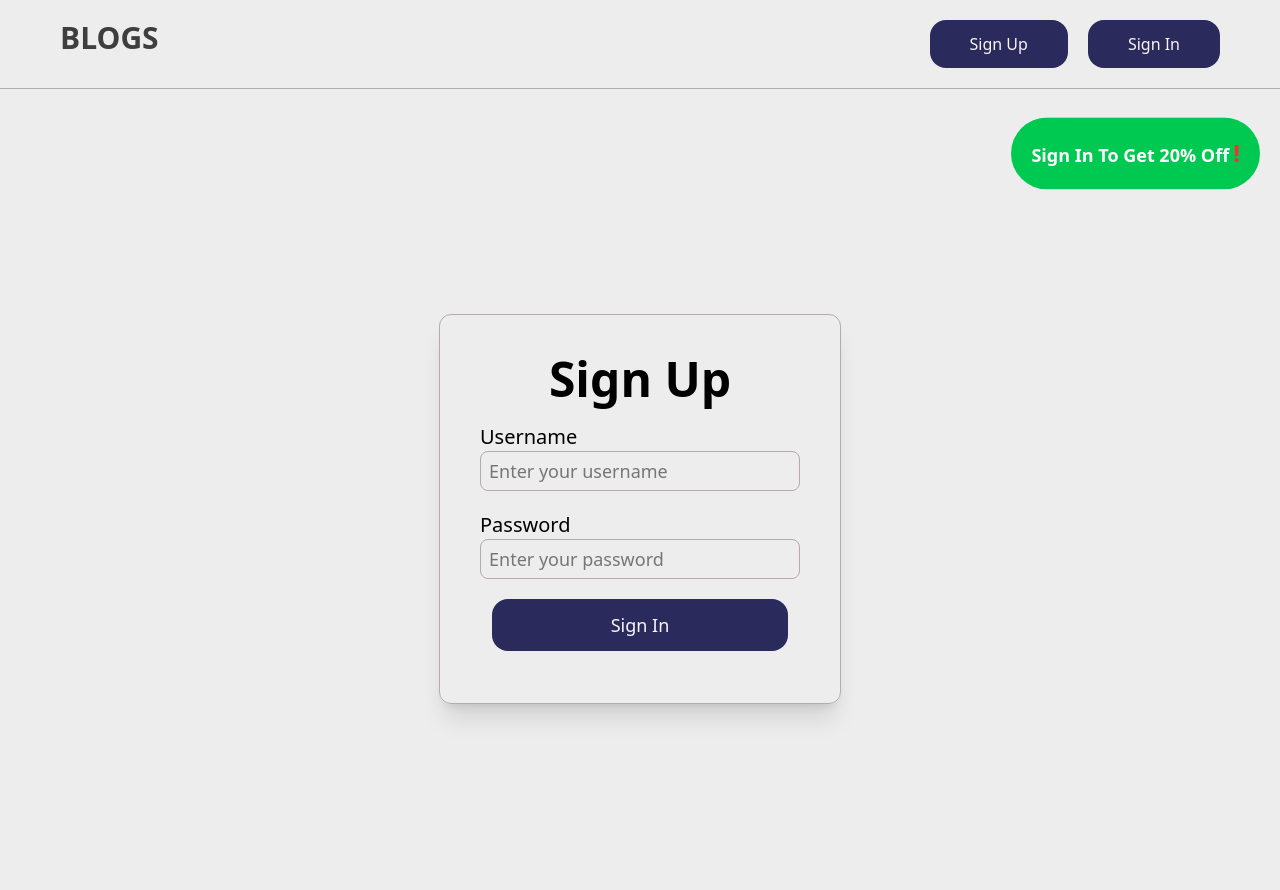
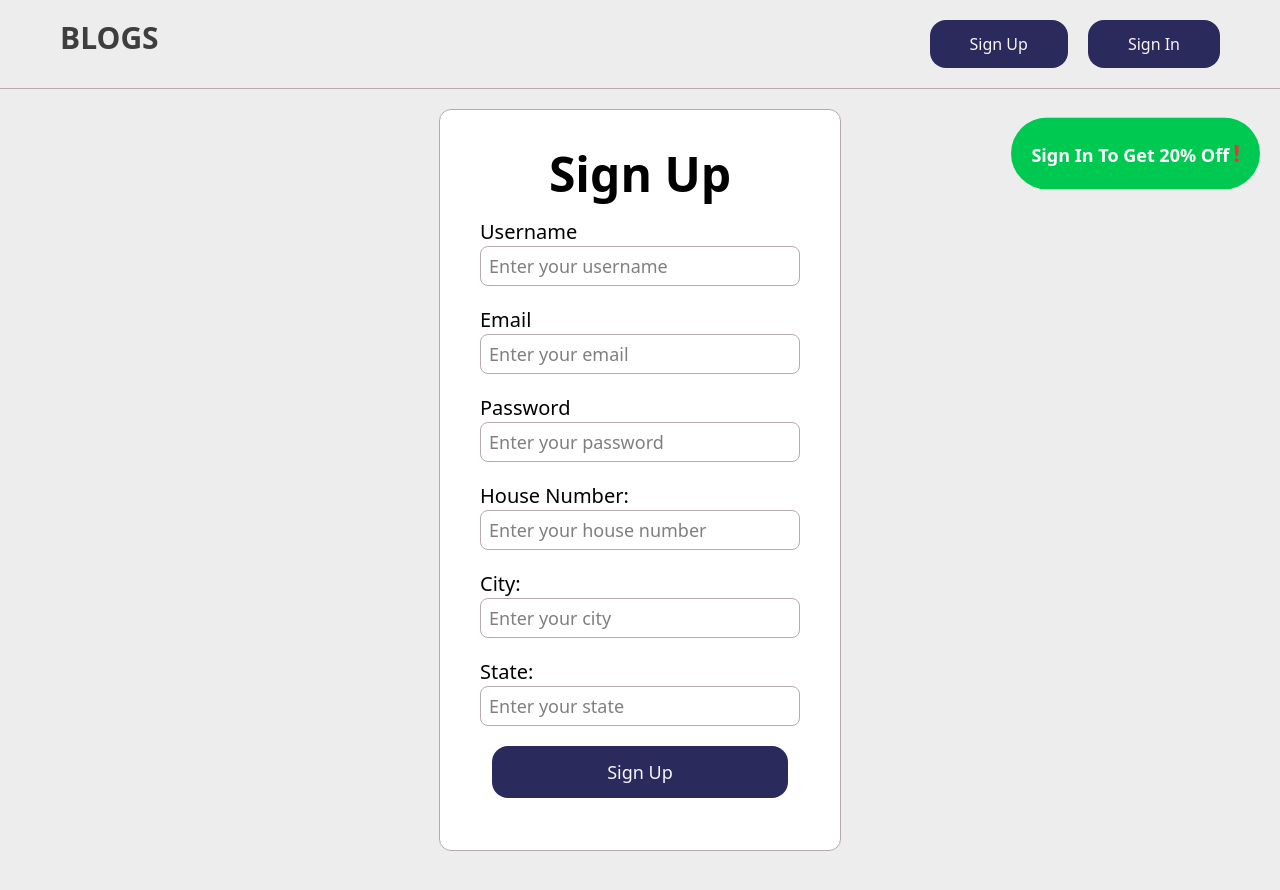
Before and after one commit to Bhumesh01/NextJS, a Next.js app: page /signup in a window 1280 px wide. Shown: the top 890 px of the page. After the commit the page ends 851 px from the top, so only its background shows below. Built offline with nearby package versions, Linux system fonts and the light colour scheme.

Commit message:
Created signin and signup endpoints

```diff
--- /dev/null
+++ b/app/api/v1/signin/route.ts
@@ -0,0 +1,26 @@
+import { NextRequest, NextResponse } from "next/server"
+interface Details{
+  name: string,
+  password: string,
+  email: string
+}
+export async function POST(req:NextRequest){
+  const body:Details = await req.json();
+  if (
+  !body.name ||
+  !body.email ||
+  !body.password
+) {
+  return NextResponse.json(
+    { error: "Invalid input" },
+    { status: 400 }
+  );
+}
+
+  return NextResponse.json({
+    message: "Successfully Signed In",
+    name: body.name,
+    password: body.password,
+    email: body.email
+  }, {status: 200})
+}
--- /dev/null
+++ b/app/api/v1/signup/route.ts
@@ -0,0 +1,38 @@
+import { NextRequest, NextResponse } from "next/server"
+interface Details{
+  name: string,
+  password: string,
+  email: string,
+  address:{
+    city: string,
+    state: string,
+    houseNumber: number
+  }
+}
+export async function POST(req:NextRequest){
+  const body:Details = await req.json();
+  if (
+  !body.name ||
+  !body.email ||
+  !body.password ||
+  !body.address?.city ||
+  !body.address?.state
+) {
+  return NextResponse.json(
+    { error: "Invalid input" },
+    { status: 400 }
+  );
+}
+
+  return NextResponse.json({
+    message: "Successfully Signed Up",
+    name: body.name,
+    password: body.password,
+    email: body.email,
+    address:{
+      city: body.address.city,
+      state: body.address.state,
+      houseNumber: body.address.houseNumber
+    }
+  }, {status: 200})
+}
--- a/app/api/v1/user/details/route.ts
+++ b/app/api/v1/user/details/route.ts
@@ -3,6 +3,7 @@ import { NextResponse } from "next/server";
 export async function GET(){
     return NextResponse.json({
   "name": "Harkirat",
+  "password": "1234@Harkirat",
   "email": "harkirat@gmail.com",
   "address": {
     "city": "Delhi",
--- a/app/components/SignIn.tsx
+++ b/app/components/SignIn.tsx
@@ -1,12 +1,48 @@
+"use client"
+import axios from "axios"
+import { useRouter } from "next/navigation";
+import {useRef, useState, forwardRef} from "react"
 export function SignInComponent() {
+  const router = useRouter();
+  const [message, setMessage] = useState<string>("");
+  const usernameRef = useRef<HTMLInputElement>(null);
+  const emailRef = useRef<HTMLInputElement>(null);
+  const passwordRef = useRef<HTMLInputElement>(null);
+  async function Submit(){
+    const username = usernameRef.current?.value;
+    const email = emailRef.current?.value;
+    const password = passwordRef.current?.value;
+    if(!username || !email || !password){
+      setMessage("Please Fill all the details!");
+      return;
+    }
+    try{
+      const response = await axios.post("http://localhost:3000/api/v1/signin",
+        {
+          name: username,
+          email: email,
+          password: password
+        });
+      if(response.status == 200){
+        setMessage(response.data.message);
+        router.push("/blogs");
+        return;
+      }
+    }
+    catch(err){
+      setMessage("Error while signing in");
+    }
+  }
   return (
-    <div className="flex justify-center items-center h-screen">
+    <div className="flex justify-center items-center h-full flex-col">
+      {message&&(<div className="relative shadow shadow-blue-500 mb-5 text-white font-semibold text-xl bg-blue-950 w-fit p-5 rounded-2xl h-fit">{message}</div>)}
       <div className="bg-white border border-borderColor w-fit rounded-xl p-10 text-lg">
         <h1 className="text-5xl text-center font-extrabold">Sign In</h1>
-        <LabelledInput label="Username" type="text" placeholder="Enter your username"></LabelledInput>
-        <LabelledInput label="Password" type="password" placeholder="Enter your password"></LabelledInput>
+        <LabelledInput ref={usernameRef} label="Username" type="text" placeholder="Enter your username"></LabelledInput>
+        <LabelledInput ref={emailRef} label="Email" type="text" placeholder="Enter your email"></LabelledInput>
+        <LabelledInput ref={passwordRef} label="Password" type="password" placeholder="Enter your password"></LabelledInput>
         <div className="text-center m-3">
-          <button className="bg-bgButton text-textButton rounded-2xl p-3 font-medium w-full  hover:bg-hoverbutton active:bg-hoverbutton">Sign In</button>
+          <button className="bg-bgButton text-textButton rounded-2xl p-3 font-medium w-full  hover:bg-hoverbutton active:bg-hoverbutton" onClick={Submit}>Sign In</button>
         </div>
       </div>
     </div>
@@ -18,11 +54,11 @@ interface LabelledInputType{
     type?: string
 }
 
-function LabelledInput(props:LabelledInputType){
+const LabelledInput = forwardRef<HTMLInputElement, LabelledInputType>(({label, placeholder, type="text"}, ref)=>{
     return(
         <div className="mt-5 mb-5">
-          <h3 className="text-xl font-medium">{props.label}</h3>
-          <input className="p-2 border border-borderColor rounded-lg w-xs h-10" placeholder={props.placeholder} type={props.type} ></input>
+          <h3 className="text-xl font-medium">{label}</h3>
+          <input ref={ref} className="p-2 border border-borderColor rounded-lg w-xs h-10" placeholder={placeholder} type={type} ></input>
         </div>
     )
-}
+});
--- a/app/components/SignUp.tsx
+++ b/app/components/SignUp.tsx
@@ -1,20 +1,78 @@
+"use client"
+import axios from "axios"
+import { useRouter } from "next/navigation";
+import {useRef, useState, forwardRef} from "react"
 export function SignUpComponent() {
+  const router = useRouter();
+  const [message, setMessage] = useState<string>("");
+  const usernameRef = useRef<HTMLInputElement>(null);
+  const emailRef = useRef<HTMLInputElement>(null);
+  const passwordRef = useRef<HTMLInputElement>(null);
+  const houseNumberRef = useRef<HTMLInputElement>(null);
+  const cityRef = useRef<HTMLInputElement>(null);
+  const stateRef = useRef<HTMLInputElement>(null);
+  async function Submit(){
+    const username = usernameRef.current?.value;
+    const email = emailRef.current?.value;
+    const password = passwordRef.current?.value;
+    const houseNumber = houseNumberRef.current?.value;
+    const city = cityRef.current?.value;
+    const state = stateRef.current?.value;
+    if(!username || !email || !password || !city || !state || !houseNumber){
+      setMessage("Please Fill all the details!");
+      return;
+    }
+    try{
+      const response = await axios.post("http://localhost:3000/api/v1/signup",
+        {
+          name: username,
+          email: email,
+          password: password,
+          address:{
+            city: city,
+            state: state,
+            houseNumber: Number(houseNumber)
+          }
+        });
+      if(response.status == 200){
+        setMessage(response.data.message);
+        router.push("/signin");
+        return;
+      }
+    }
+    catch(err){
+      setMessage("Error while signing up");
+    }
+  }
   return (
-    <div className="flex justify-center items-center h-screen">
-      <div className="border border-borderColor w-fit rounded-xl p-10 text-lg shadow-xl">
+    <div className="flex justify-center items-center h-full flex-col">
+      {message&&(<div className="relative shadow shadow-blue-500 mb-5 text-white font-semibold text-xl bg-blue-950 w-fit p-5 rounded-2xl h-fit">{message}</div>)}
+      <div className="bg-white border border-borderColor w-fit rounded-xl p-10 text-lg">
         <h1 className="text-5xl text-center font-extrabold">Sign Up</h1>
-        <div className="mt-5 mb-5">
-          <h3 className="text-xl font-medium">Username</h3>
-          <input className="p-2 border border-borderColor rounded-lg w-xs h-10" type="text" placeholder="Enter your username"></input>
-        </div>
-        <div className="mt-5 mb-5">
-          <h3 className="text-xl font-medium">Password</h3>
-          <input className="p-2 border border-borderColor rounded-lg w-xs h-10" type="password" placeholder="Enter your password"></input>
-        </div>
+        <LabelledInput ref={usernameRef} label="Username" type="text" placeholder="Enter your username"></LabelledInput>
+        <LabelledInput ref={emailRef} label="Email" type="text" placeholder="Enter your email"></LabelledInput>
+        <LabelledInput ref={passwordRef} label="Password" type="password" placeholder="Enter your password"></LabelledInput>
+        <LabelledInput ref={houseNumberRef} label="House Number:" type="text" placeholder="Enter your house number"></LabelledInput>
+        <LabelledInput ref={cityRef} label="City:" type="text" placeholder="Enter your city"></LabelledInput>
+        <LabelledInput ref={stateRef} label="State:" type="text" placeholder="Enter your state"></LabelledInput>
         <div className="text-center m-3">
-          <button className="bg-bgButton text-textButton rounded-2xl p-3 font-medium w-full hover:bg-hoverbutton active:bg-hoverbutton">Sign In</button>
+          <button className="bg-bgButton text-textButton rounded-2xl p-3 font-medium w-full  hover:bg-hoverbutton active:bg-hoverbutton" onClick={Submit}>Sign Up</button>
         </div>
       </div>
     </div>
   );
 }
+interface LabelledInputType{
+    label: string,
+    placeholder: string,
+    type?: string
+}
+
+const LabelledInput = forwardRef<HTMLInputElement, LabelledInputType>(({label, placeholder, type="text"}, ref)=>{
+    return(
+        <div className="mt-5 mb-5">
+          <h3 className="text-xl font-medium">{label}</h3>
+          <input ref={ref} className="p-2 border border-borderColor rounded-lg w-xs h-10" placeholder={placeholder} type={type} ></input>
+        </div>
+    )
+});
```
